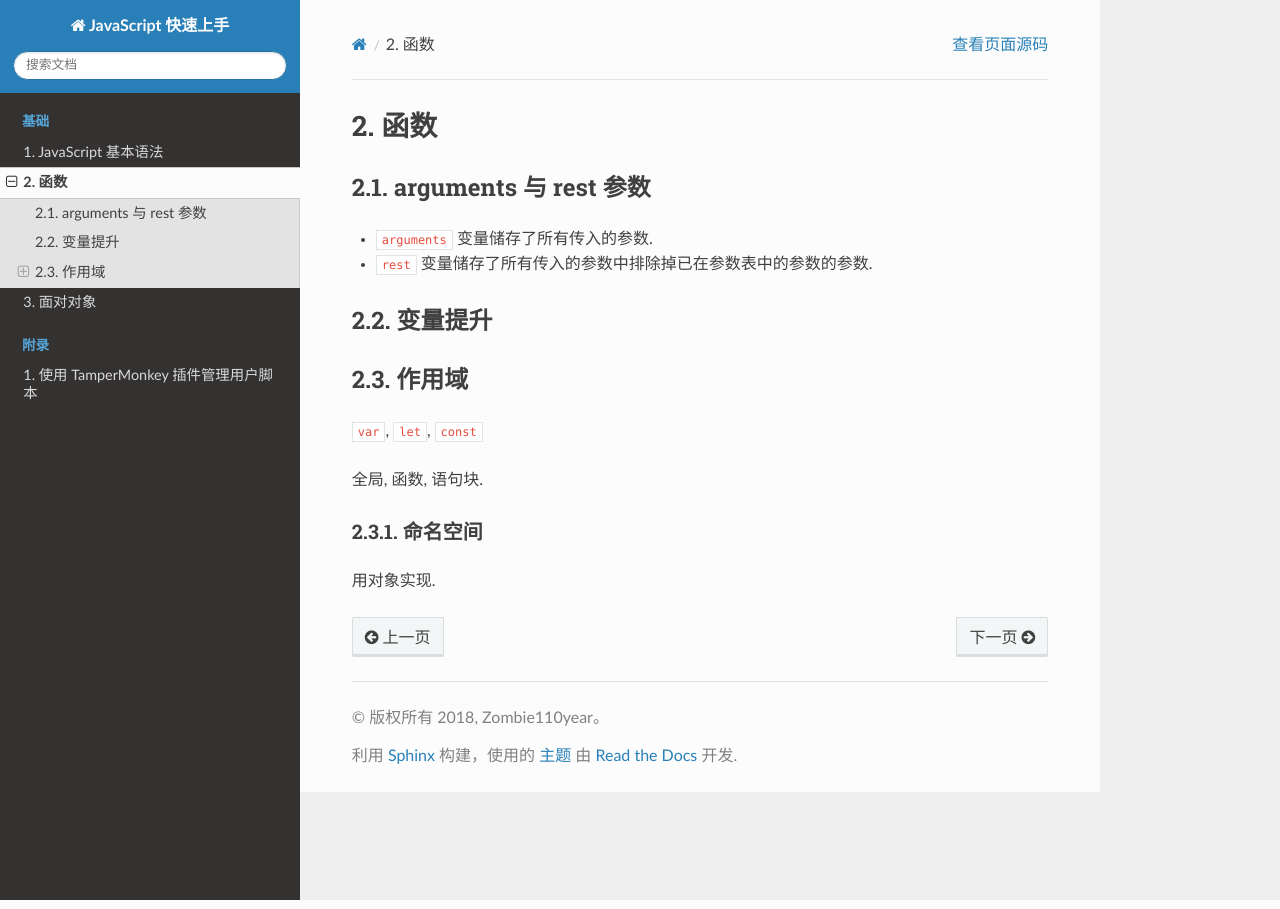
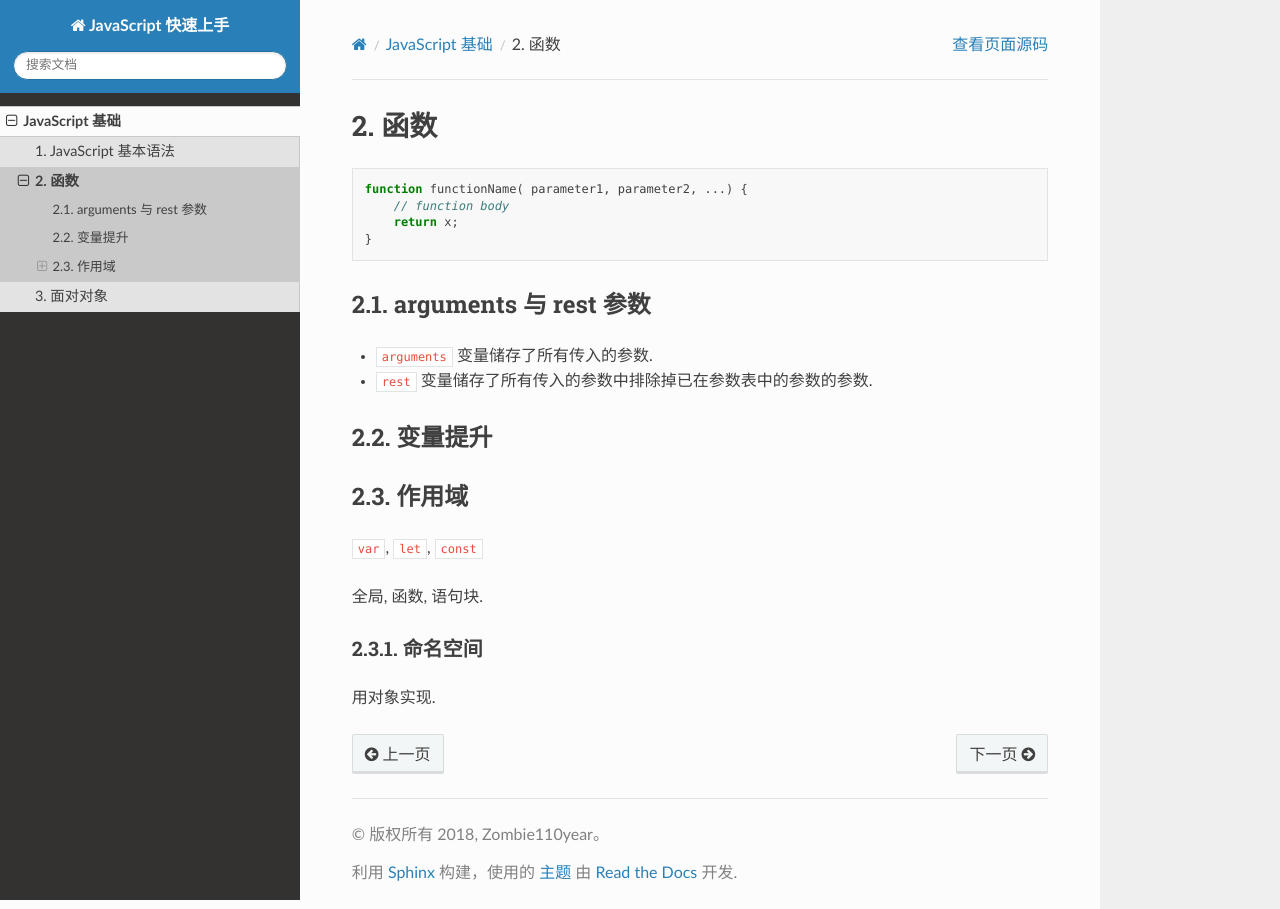
Before and after one commit to zombie110year/js-quickstart, a Sphinx documentation site: the page built from doc/base/function.rst, in a window 1280 px wide. Built offline with Sphinx 7.4.7 and the Read the Docs theme 2.0.0, drawn with Linux system fonts in a browser that asks for light colours; pages that are not in the unit, such as notebooks, are missing from menus.

Commit message:
重新规划目录结构

```diff
--- a/doc/function.rst
+++ b/doc/base/function.rst
@@ -2,7 +2,7 @@
 函数
 ####
 
-.. code=block:: javascript
+.. code-block:: javascript
 
     function functionName( parameter1, parameter2, ...) {
         // function body
--- /dev/null
+++ b/doc/base/index.rst
@@ -0,0 +1,12 @@
+###############
+JavaScript 基础
+###############
+
+.. toctree::
+    :maxdepth: 2
+    :caption: 基础
+    :numbered:
+
+    grammar
+    function
+    object-oriented
```
Also changed, not shown: doc/index.rst (+4 -29 lines), prac/index.rst (added, +11 -0 lines), ref/index.rst (added, +11 -0 lines), whatis/index.rst (added, +11 -0 lines), doc/base/_images/console-screenshot.png (renamed from doc/_images/console-screenshot.png), doc/base/_images/tampermonkey.addnew.png (renamed from doc/_images/tampermonkey.addnew.png), doc/base/_images/tampermonkey.allowfileurl.chrome.png (renamed from doc/_images/tampermonkey.allowfileurl.chrome.png), doc/base/grammar.rst (renamed from doc/grammar.rst), doc/base/object-oriented.rst (renamed from doc/object-oriented.rst), ref/ref-tampermonkey.rst (renamed from doc/ref-tampermonkey.rst).
